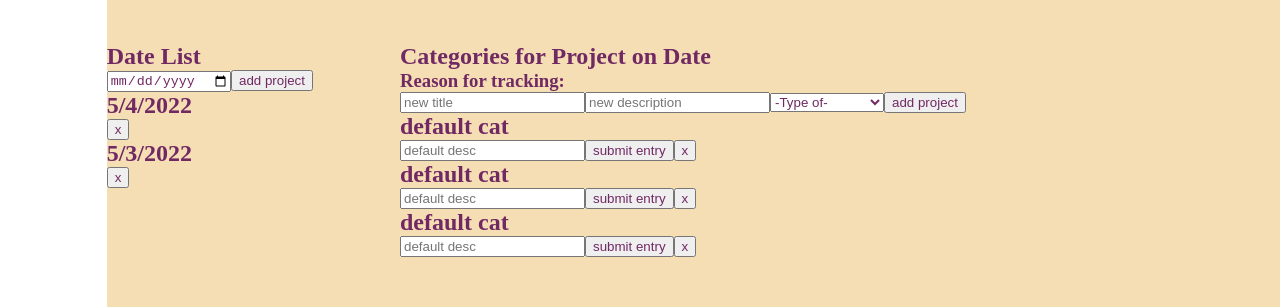
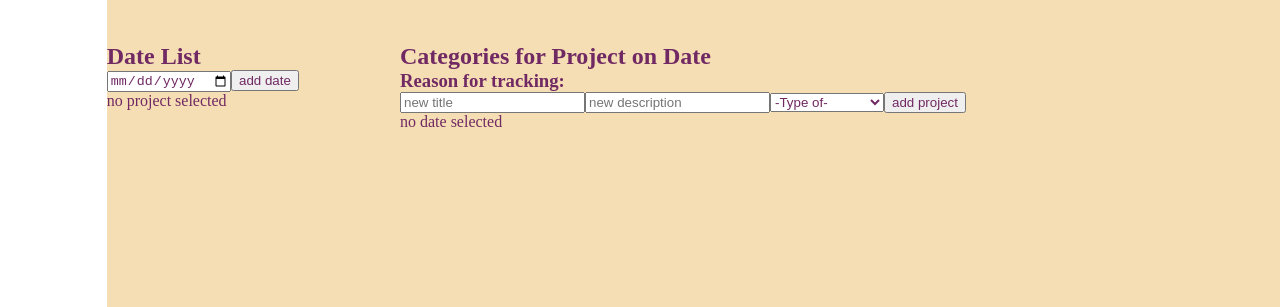
Before and after one commit to bafox2/trackThings, a React (Create React App) app: page / in a window 1280 px wide. Shown: the part 197-504 px from the top of the page. Built offline with nearby package versions, Linux system fonts and the light colour scheme; the HTML template or start-up script is replaced by a standard one.

Commit message:
date to category connectivity

```diff
--- a/src/components/Main/Category.js
+++ b/src/components/Main/Category.js
@@ -2,38 +2,39 @@ import React from "react";
 import Button from "../Utils/Button";
 
 function Category(props) {
-    const [categoryEntryData, setCategoryEntryData] = React.useState({
-        title: "default cat",
-        description: "default desc",
-        type: 'input',
-        entry: ''
-    })
+    // const [categoryEntryData, setCategoryEntryData] = React.useState({
+    //     title: "default cat",
+    //     description: "default desc",
+    //     type: 'input',
+    //     entry: ''
+    // })
 
-    const handleChange = (event) => {
-        const { name, value, type, checked } = event.target
-        setCategoryEntryData(prevCatData => {
-            return {
-                ...prevCatData,
-                [name]: type === "checkbox" ? checked : value
-            }
-        })
-    }
+    // const handleChange = (event) => {
+    //     const { name, value, type, checked } = event.target
+    //     setCategoryEntryData(prevCatData => {
+    //         return {
+    //             ...prevCatData,
+    //             [name]: type === "checkbox" ? checked : value
+    //         }
+    //     })
+    // }
 
     const handleSubmit = (event) => {
         event.preventDefault()
         // submitToApi(formData)
-        console.log(categoryEntryData)
+        // console.log(categoryEntryData)
     }
 
     return (
         <div className="category" >
-            <h2>{categoryEntryData.title}</h2>
+            <h2>{props.title}</h2>
+            <p>{props.description}</p>
             <input
-                type={categoryEntryData.type}
-                placeholder={categoryEntryData.description}
-                onChange={handleChange}
+                type={props.type}
+                placeholder="enter input"
+                onChange={props.handleChange}
                 name='entry'
-                value={categoryEntryData.entry}
+                value={props.entry}
             />
             <Button text='submit entry' buttonFunction={handleSubmit} />
             <Button text='x' />
--- a/src/components/Main/Categorynav.js
+++ b/src/components/Main/Categorynav.js
@@ -25,29 +25,11 @@ function Categorynav(props) {
     }
 
 
-    // console.log(props.projectData) //array of all projects in total
-    // console.log(entriesToRender) //array of every project entries array with every date and every category
-    // console.log(entriesToRender[0]) //array of one projects entries array with every date
-    // console.log(entriesToRender[0][0]) //one item in entries array with date and categories
-    // console.log(entriesToRender[0][0].date) //one date from a single entries object array with date
-    // console.log(entriesToRender[0][0].categories) //array of categories for a specific date, has title, description, and type
-    // console.log(entriesToRender[0][0].categories[0].title) //one date from a single entries object array with title
+    // const datesToRender = (props.projectData === undefined) ? 'no project selected' : props.projectData.entries.map(entry => <Datea day={entry.date} categoryEntries={entry.categories} handleClick={props.handleClick} />)
+    const categoriesToRender = (props.projectData === undefined) ? 'no date selected' : props.projectData.categories.map(entry => <Category title={entry.title}
+        description={entry.description} handleChange={props.handleChange}
+        entry={entry.entry} type={entry.type} handleClick={props.handleClick} />)
 
-    // function findProject(projname) {
-    //     return projname.find(a => a.project === projname)
-    //     // return the object with the project with the same name?
-    // }
-
-    // function findDateEntryInProject(proj, date) {
-    //     return proj.entries.find(entry => entry.date === date)
-    // }
-
-    // function findCategoryInDateInProject(date, category) {
-    //     return date.categories.find(a => a.title === category)
-    // }
-    // const foundProject = findProject('basketball')
-    // const foundDate = findDateEntryInProject(foundProject, '5/1/2022')
-    // const foundCategory = findCategoryInDateInProject(foundDate, 'warmup game')
 
     return (
         <div className="categoryNav" >
@@ -57,14 +39,14 @@ function Categorynav(props) {
                 <input
                     type='input'
                     placeholder='new title'
-                    onChange={handleChange}
+                    onChange={props.handleChange}
                     name='title'
                     value={newCategory.title}
                 />
                 <input
                     type='input'
                     placeholder='new description'
-                    onChange={handleChange}
+                    onChange={props.handleChange}
                     name='description'
                     value={newCategory.description}
                 />
@@ -86,10 +68,8 @@ function Categorynav(props) {
                 </select>
                 <Button text="add project" buttonFunction={props.onSubmit()} />
             </form>
-            <Category />
-            <Category />
-            <Category />
-        </div>
+            {categoriesToRender}
+        </div >
     )
 
 }
--- a/src/components/Main/Date.js
+++ b/src/components/Main/Date.js
@@ -2,12 +2,10 @@ import React from "react";
 import Button from "../Utils/Button";
 
 function Date(props) {
-    console.log(props)
-
     return (
-        <div className="date" >
+        <div className="date" onClick={() => props.handleClick(props.day)}>
             <span>
-                <h2>{props.day || '02/02/2000'}</h2>
+                <h2>{props.day || 'No entries yet!'}</h2>
                 <Button text='x' />
             </span>
         </div>
--- a/src/components/Main/Datenav.js
+++ b/src/components/Main/Datenav.js
@@ -4,6 +4,7 @@ import Button from "../Utils/Button";
 import Categorynav from './Categorynav'
 
 function Datenav(props) {
+    console.log(props.projectData)
     const getCurrentYear = () => {
         return new Date().getFullYear();
     };
@@ -23,19 +24,11 @@ function Datenav(props) {
         }
         return day
     };
+    // console.log(props.projectData.entries)
+    const datesToRender = (props.projectData === undefined) ? 'no project selected' : props.projectData.entries.map(entry => <Datea day={entry.date} categoryEntries={entry.categories} handleClick={props.handleClick} />)
 
 
 
-
-
-    const entriesToRender = props.projectData.map(proj => proj.entries)
-    // const datesToRender = entriesToRender.map(entries => entries.date)
-    console.log(props.project)
-    const datesToRender = (props.projectData.find(a => a.project === props.project).entries.map(a => <Datea day={a.date} />))
-    // console.log(props.projectData) //array of all projects in total
-    // console.log(entriesToRender) //array of every project entries array with every date and every category
-    // console.log(entriesToRender[0]) //array of one projects entries array with every date
-    // console.log(entriesToRender[0][0]) //one item in entries array with date and categories
 
 
     return (
@@ -43,12 +36,13 @@ function Datenav(props) {
             <h2>Date List</h2>
             <input
                 type='date'
+                onChange={props.handleChange}
                 value={props.state.date}
                 placeholder=''
-                onChange={props.handleChange}
                 name='date'
             />
-            <Button text="add project" buttonFunction={props.onSubmit()} />
+            <Button text="add date" buttonFunction={props.onSubmit()} />
+            <br />
             {datesToRender}
         </div>
     )
--- a/src/components/Main/Main.js
+++ b/src/components/Main/Main.js
@@ -5,17 +5,17 @@ import Categorynav from "./Categorynav";
 import { defaultProjects } from "./defaultprojects";
 
 function Main(props) {
-    //maybe I should merge all the different states into one global type state?
-    //need to set a variable that will calculate what project was clicked on and then pass that information to the Datenav and
-    let currentProject = 'thing clicked on'
-    const [projects, setProjects] = React.useState(defaultProjects)
+    const [projectList, setProjectList] = React.useState(defaultProjects)
+    const [currentProject, setCurrentProject] = React.useState()
+    const [currentDate, setCurrentDate] = React.useState()
 
     const [newProject, setNewProject] = React.useState({
         project: "",
         purpose: ""
     })
     const [newDate, setNewDate] = React.useState({
-        // date: `${getCurrentYear()}-${getCurrentMonth()}-${getCurrentDay()}`
+        date: '',
+        categories: ''
     })
 
     //can merge these with sometype of if?
@@ -38,11 +38,32 @@ function Main(props) {
         })
     }
 
-    function onProjectAdd(e) {
+    function onDateAdd(e) {
         e.preventDefault()
 
         //add a project to state, based off the inputs
-        setProjects(
+        setCurrentProject(
+            [
+                {
+                    ...currentProject,
+                    entries: {
+                        ...currentProject.entries,
+
+                    }
+                },
+                ...projectList
+            ]);
+
+        //clear the inputs themselves
+        setNewDate({
+            date: ""
+        })
+    }
+
+    function onProjectAdd(e) {
+        e.preventDefault()
+        //add a project to state, based off the inputs
+        setProjectList(
             [
                 {
                     project: newProject.project,
@@ -69,7 +90,7 @@ function Main(props) {
                         },
                     ]
                 },
-                ...projects
+                ...projectList
             ]);
 
         //clear the inputs themselves
@@ -78,46 +99,30 @@ function Main(props) {
             purpose: ""
         })
     }
-    //finding functions
-    // function findProject(projname) {
-    //     return defaultProjects.find(a => a.project === projname)
-    //     //return the object with the project with the same name?
-    // }
-
-    // function findDateEntryInProject(proj, date) {
-    //     return proj.entries.find(entry => entry.date === date)
-    // }
-
-    // function findCategoryInDateInProject(date, category) {
-    //     return date.categories.find(a => a.title === category)
-    // }
-    //examples
-    // const foundProject = findProject('basketball')
-    // const foundDate = findDateEntryInProject(foundProject, '5/1/2022')
-    // const foundCategory = findCategoryInDateInProject(foundDate, 'warmup game')
 
     function handleProjectClick(project) {
-        const specificProject = projects.find(proj => (proj.project === project));
-        console.log(specificProject)
-        return <Datenav onSubmit={() => onDateAdd} projectData={specificProject || projects} /> || console.log('did not find project whoopps')
+        const foundProject = projectList.find(proj => (proj.project === project));
+        setCurrentProject(foundProject)
+        setCurrentDate()
+    }
+    function handleDateClick(date) {
+
+        const foundEntry = currentProject.entries.find(a => a.date === date)
+        console.log(foundEntry)
+        setCurrentDate(foundEntry)
     }
 
-    function onDateAdd(e) {
-        e.preventDefault()
-        console.log('working:)')
-    }
 
     function onCategoryAdd(e) {
         e.preventDefault()
         console.log('working:)')
     }
 
-
     return (
         <main className="content" >
-            <Projectnav projectData={projects} onSubmit={() => onProjectAdd} handleProjectClick={handleProjectClick} handleChange={handleChangeNewProj} state={newProject} project={'health'} />
-            <Datenav onSubmit={() => onDateAdd} projectData={projects} handleChange={handleChangeNewDate} state={newProject} project={'health'} />
-            <Categorynav onSubmit={() => onCategoryAdd} projectData={projects} />
+            <Projectnav projectData={projectList} onSubmit={() => onProjectAdd} handleClick={handleProjectClick} handleChange={handleChangeNewProj} state={newProject} />
+            <Datenav onSubmit={() => onDateAdd} projectData={currentProject} handleClick={handleDateClick} handleChange={handleChangeNewDate} state={newDate} />
+            <Categorynav onSubmit={() => onCategoryAdd} projectData={currentDate} />
         </main>
     )
 
```
Also changed, not shown: src/components/Main/Projectnav.js (+1 -6 lines), src/components/Main/defaultprojects.js (+59 -0 lines).
